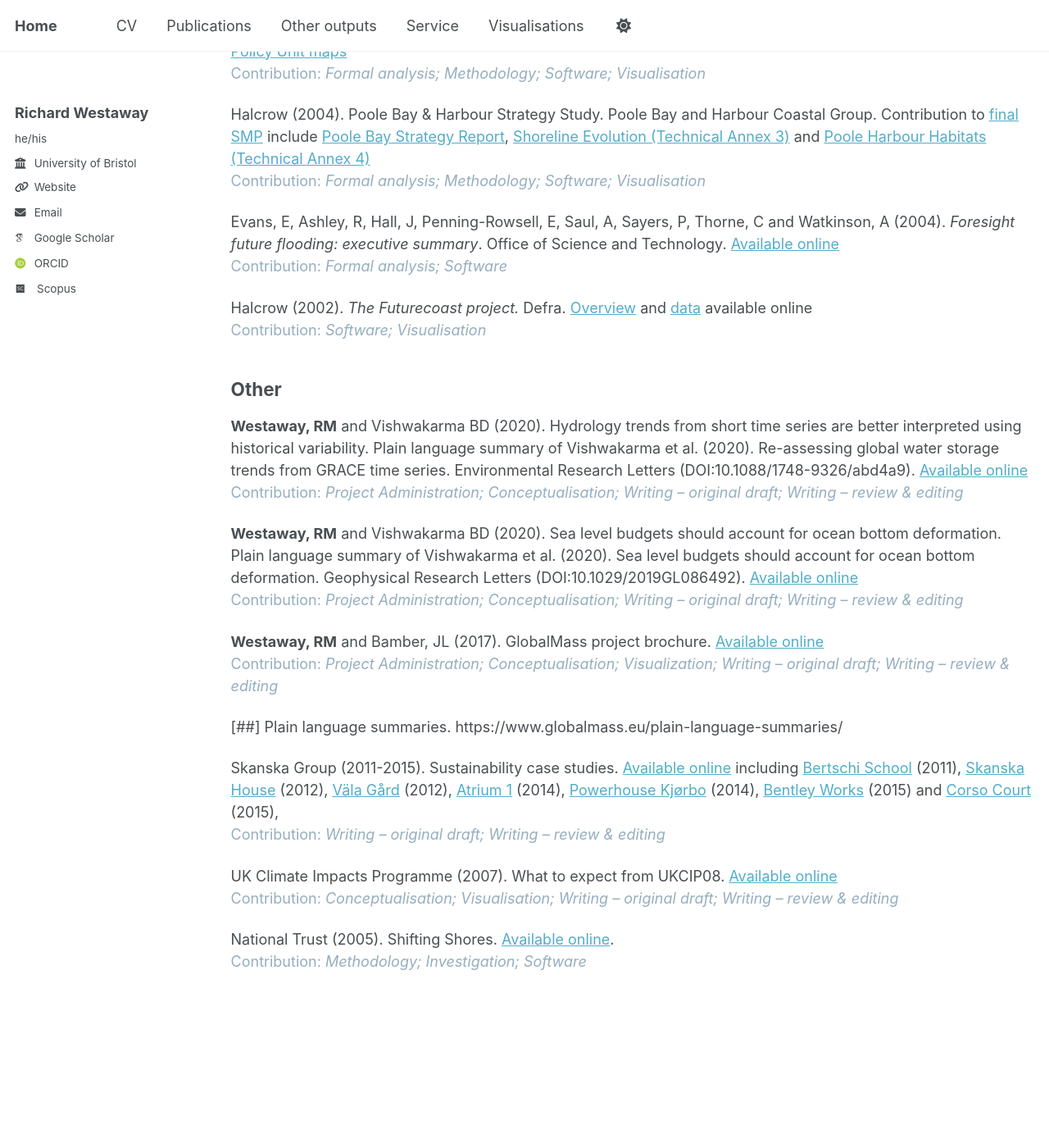
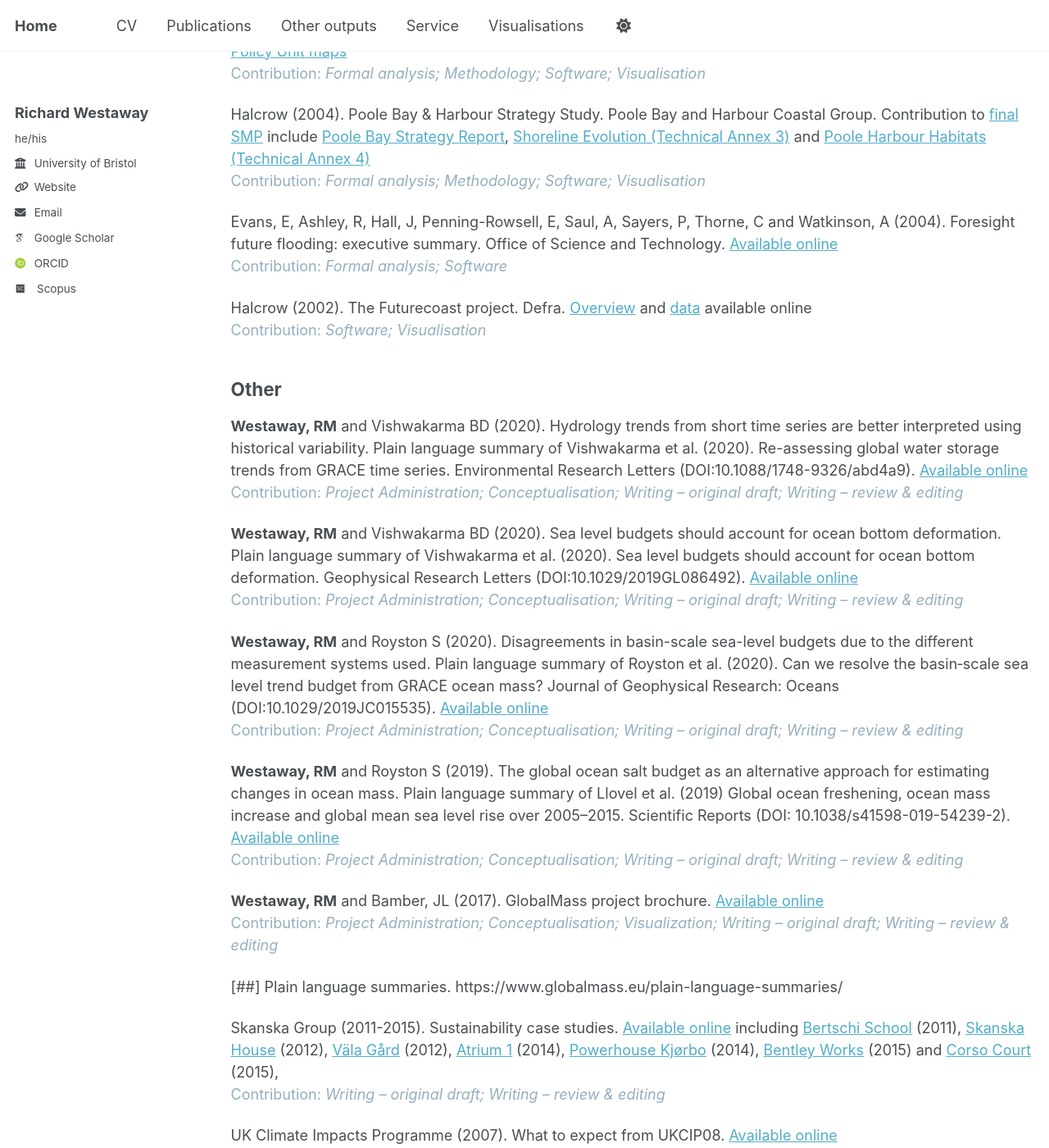
Before and after one commit to richardwestaway/richardwestaway.github.io, a Jekyll site: the page built from _pages/outputs.html, in a window 1280 px wide and 1400 px high, scrolled down 11945 px. Shown: the whole window at 82% size. Built offline with Jekyll 4.4.1, drawn with Linux system fonts in a browser that asks for light colours; some web fonts are replaced.

Commit message:
Update outputs.html

```diff
--- a/_pages/outputs.html
+++ b/_pages/outputs.html
@@ -249,15 +249,19 @@ information package for the UK. Awareness-raising poster, March 2008. <a href="h
 
 <p>Halcrow (2004). Poole Bay &amp; Harbour Strategy Study. Poole Bay and Harbour Coastal Group. Contribution to <a href="https://www.twobays.net/strategy_study.htm" target="_blank" rel="noopener">final SMP</a> include <a href="https://www.twobays.net/Strategy%20Study/2004_Strategy%20Report%20-%20PBY-%20Poole%20Bay.pdf" target="_blank" rel="noopener">Poole Bay Strategy Report</a>, <a href="https://www.twobays.net/Strategy%20Study/2004_TECHNICAL%20ANNEX%203%20-%20Shoreline%20Evolution.pdf" target="_blank" rel="noopener">Shoreline Evolution (Technical Annex 3)</a> and <a href="https://www.twobays.net/Strategy%20Study/2004_TECHNICAL%20ANNEX%204%20-%20Poole%20Harbour%20Habitats.pdf" target="_blank" rel="noopener">Poole Harbour Habitats (Technical Annex 4)</a><br /><span style="color: #95aebf;">Contribution: <em>Formal analysis; Methodology; Software; Visualisation</em></span></p>
 
-<p>Evans, E, Ashley, R, Hall, J, Penning-Rowsell, E, Saul, A, Sayers, P, Thorne, C and Watkinson, A (2004). <em>Foresight future flooding: executive summary</em>. Office of Science and Technology. <a href="https://assets.publishing.service.gov.uk/media/5a74c78de5274a3f93b48beb/04-947-flooding-summary.pdf" target="_blank" rel="noopener">Available online</a><br /><span style="color: #95aebf;">Contribution: <em>Formal analysis; Software</em></span></p>
+<p>Evans, E, Ashley, R, Hall, J, Penning-Rowsell, E, Saul, A, Sayers, P, Thorne, C and Watkinson, A (2004). Foresight future flooding: executive summary. Office of Science and Technology. <a href="https://assets.publishing.service.gov.uk/media/5a74c78de5274a3f93b48beb/04-947-flooding-summary.pdf" target="_blank" rel="noopener">Available online</a><br /><span style="color: #95aebf;">Contribution: <em>Formal analysis; Software</em></span></p>
 
-<p>Halcrow (2002). <em>The Futurecoast project. </em>Defra. <a href="http://www.coastalwiki.org/wiki/FUTURECOAST_project,_UK" target="_blank" rel="noopener">Overview</a> and <a href="https://coastalmonitoring.org/ccoresources/futurecoast/" target="_blank" rel="noopener">data</a> available online <br /><span style="color: #95aebf;">Contribution: <em>Software; Visualisation</em></span></p>
+<p>Halcrow (2002). The Futurecoast project. Defra. <a href="http://www.coastalwiki.org/wiki/FUTURECOAST_project,_UK" target="_blank" rel="noopener">Overview</a> and <a href="https://coastalmonitoring.org/ccoresources/futurecoast/" target="_blank" rel="noopener">data</a> available online <br /><span style="color: #95aebf;">Contribution: <em>Software; Visualisation</em></span></p>
 
 <h2 id="other">Other</h2>
 
 <p><strong>Westaway, RM</strong> and Vishwakarma BD (2020). Hydrology trends from short time series are better interpreted using historical variability. Plain language summary of Vishwakarma et al. (2020). Re-assessing global water storage trends from GRACE time series. Environmental Research Letters (DOI:10.1088/1748-9326/abd4a9). <a href="https://www.globalmass.eu/hydrology-trends-from-short-time-series-are-better-interpreted-using-historical-variability/" target="_blank" rel="noopener">Available online</a><br /><span style="color: #95aebf;">Contribution: <em>Project Administration; Conceptualisation; Writing &ndash; original draft; Writing &ndash; review &amp; editing</em></span></p>
 
 <p><strong>Westaway, RM</strong> and Vishwakarma BD (2020). Sea level budgets should account for ocean bottom deformation. Plain language summary of Vishwakarma et al. (2020). Sea level budgets should account for ocean bottom deformation. Geophysical Research Letters (DOI:10.1029/2019GL086492). <a href="https://www.globalmass.eu/hydrology-trends-from-short-time-series-are-better-interpreted-using-historical-variability/" target="_blank" rel="noopener">Available online</a><br /><span style="color: #95aebf;">Contribution: <em>Project Administration; Conceptualisation; Writing &ndash; original draft; Writing &ndash; review &amp; editing</em></span></p>
+
+<p><strong>Westaway, RM</strong> and Royston S (2020). Disagreements in basin-scale sea-level budgets due to the different measurement systems used. Plain language summary of Royston et al. (2020). Can we resolve the basin‐scale sea level trend budget from GRACE ocean mass? Journal of Geophysical Research: Oceans (DOI:10.1029/2019JC015535). <a href="https://www.globalmass.eu/disagreements-in-basin-scale-sea-level-budgets-due-to-the-different-measurement-systems-used/" target="_blank" rel="noopener">Available online</a><br /><span style="color: #95aebf;">Contribution: <em>Project Administration; Conceptualisation; Writing &ndash; original draft; Writing &ndash; review &amp; editing</em></span></p>
+
+<p><strong>Westaway, RM</strong> and Royston S (2019). The global ocean salt budget as an alternative approach for estimating changes in ocean mass. Plain language summary of Llovel et al. (2019) Global ocean freshening, ocean mass increase and global mean sea level rise over 2005–2015. Scientific Reports (DOI: 10.1038/s41598-019-54239-2). <a href="https://www.globalmass.eu/the-global-ocean-salt-budget-as-an-alternative-approach-for-estimating-changes-in-ocean-mass/" target="_blank" rel="noopener">Available online</a><br /><span style="color: #95aebf;">Contribution: <em>Project Administration; Conceptualisation; Writing &ndash; original draft; Writing &ndash; review &amp; editing</em></span></p>
 
 <p><strong>Westaway, RM</strong> and Bamber, JL (2017). GlobalMass project brochure. <a href="https://bpb-eu-w2.wpmucdn.com/blogs.bristol.ac.uk/dist/d/388/files/2017/06/GlobalMass-brochure-FINAL.pdf" target="_blank" rel="noopener">Available online</a><br /><span style="color: #95aebf;">Contribution: <em>Project Administration; Conceptualisation; Visualization; Writing &ndash; original draft; Writing &ndash; review &amp; editing</em></span></p>
 
```
